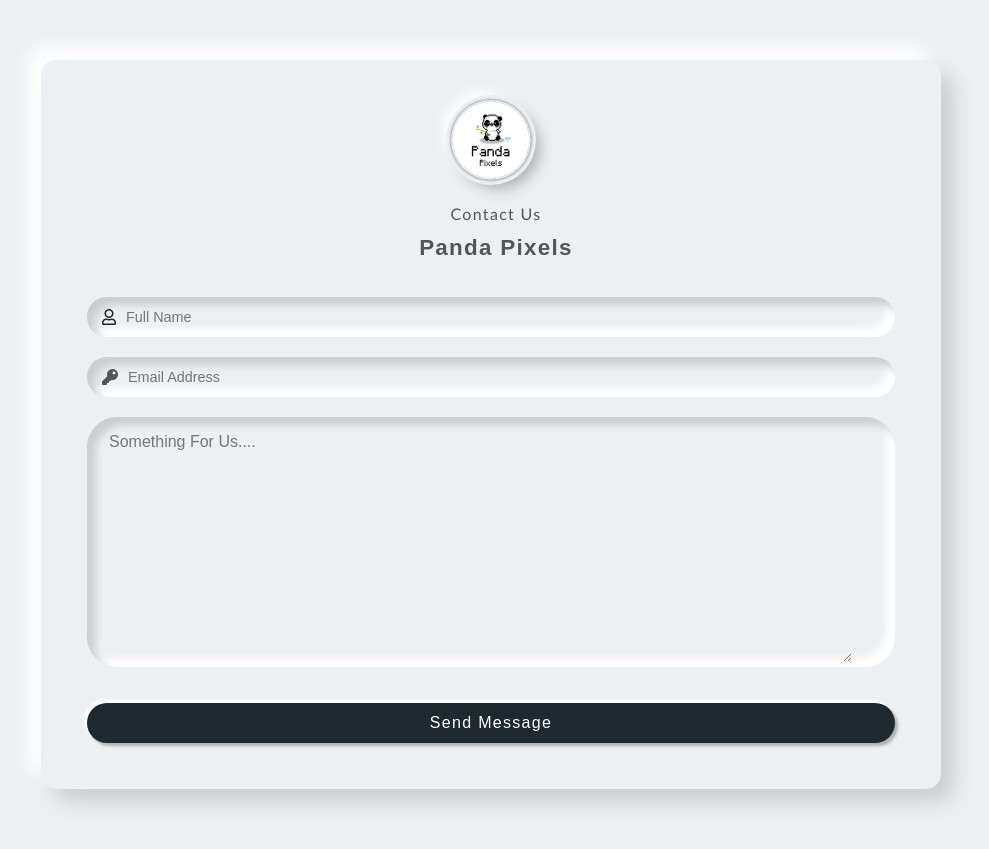
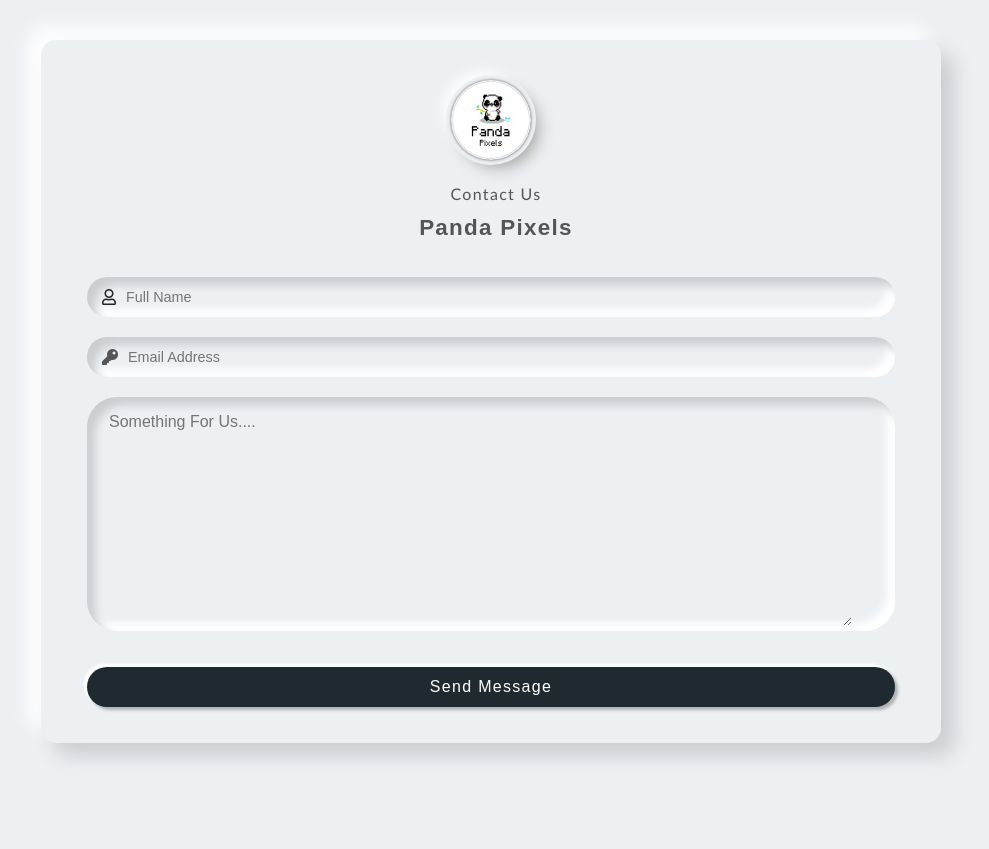
Before and after one commit to tanbir12/Panda-Pixel, a Flask app: page /sendEmail in a window 1280 px wide. Shown: the whole page, without its empty margins (149-1138 px from the left). After the commit the page ends 760 px from the top, so only its background shows below. Run offline with Flask 3, Linux system fonts and the light colour scheme; some libraries are stand-ins or nearby versions.

Commit message:
allsetfronow

```diff
--- a/templates/sendmail.html
+++ b/templates/sendmail.html
@@ -46,14 +46,14 @@
 
         body {
             background: #ecf0f3;
-            padding: 0px 6vw;
+            padding: 0px 4vw;
         }
 
         .wrapper {
             max-width: 900px;
             min-height: 500px;
-            margin: 60px auto;
-            padding: 40px 30px 30px 30px;
+            margin: 40px auto;
+            padding: 40px 30px 20px 30px;
             background-color: #ecf0f3;
             border-radius: 15px;
             box-shadow: 13px 13px 20px #cbced1, -13px -13px 20px #fff;
@@ -103,7 +103,7 @@
         }
         #textField{
             width: 94%;
-            height: 30vh;
+            height: 28vh;
             margin: 5px;
             background-color: transparent;
             padding: 8px 2px;
@@ -142,7 +142,7 @@
             color: #373c3f;
         }
 
-        @media(max-width: 380px) {
+        @media(max-width: 280px) {
             .wrapper {
                 margin: 30px 20px;
                 padding: 40px 15px 15px 15px;
@@ -163,7 +163,7 @@
         <form class="p-3 mt-3" method="post" action="/sendEmail">
             <div class="form-field d-flex align-items-center">
                 <span class="far fa-user"></span>
-                <input type="text" name="userName" id="senderName" placeholder="Full Name" required>
+                <input type="text" name="senderName" id="userName" placeholder="Full Name" required>
             </div>
             <div class="form-field d-flex align-items-center">
                 <span class="fas fa-key"></span>
```
